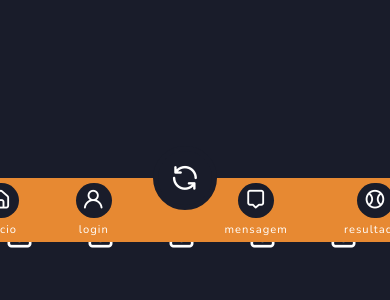
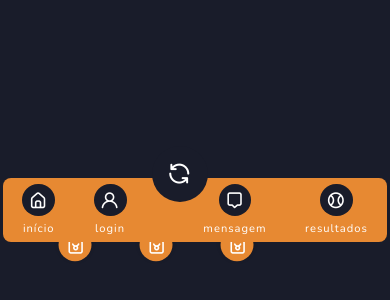
Before and after one commit to dev-marcioreis/football-score, a plain HTML site: page index.html in a window 390 px wide. Shown: the part 602-902 px from the top of the page. After the commit the page ends 844 px from the top, so only its background shows below. Drawn offline with nearby package versions, Linux system fonts and the light colour scheme.

Commit message:
Media query header finalizado

```diff
--- a/index.html
+++ b/index.html
@@ -29,12 +29,8 @@
                     <span class="open"><i class="uil uil-sync"></i></span>
                     <span class="close"><i class="uil uil-times"></i></span>
                 </div>
-                <div class="circle1"></div>
-                <div class="circle2"></div>
                 <div class="circle">
                     <ul class="circle-icon">
-                        <li><a href="#"><i class="uil uil-chat-bubble-user"></i></a></li>
-                        <li><a href="#"><i class="uil uil-chat-bubble-user"></i></a></li>
                         <li><a href="#"><i class="uil uil-chat-bubble-user"></i></a></li>
                         <li><a href="#"><i class="uil uil-chat-bubble-user"></i></a></li>
                         <li><a href="#"><i class="uil uil-chat-bubble-user"></i></a></li>
--- a/partials/_general.scss
+++ b/partials/_general.scss
@@ -6,7 +6,6 @@ html {
 body {
     background: $blue2-color;
     color: $white-color;
-    height: 300rem;
 
     &::-webkit-scrollbar {
         width: .5rem;
--- a/partials/_header.scss
+++ b/partials/_header.scss
@@ -5,6 +5,7 @@
     right: 0;
     align-items: center;
     justify-content: center;
+    transition: $transition;
 
     .header-tab {
         position: relative;
@@ -19,13 +20,12 @@
             top: -2rem;
             align-items: center;
             justify-content: center;
-            width: 4rem;
-            height: 4rem;
-            left: 48%;
+            width: 3.5rem;
+            height: 3.5rem;
+            left: 47%;
             transform: translateX(-50%);
             background: $blue2-color;
             border-radius: 5rem;
-            border: 5px solid $blue2-color;
             cursor: pointer;
             transition: $transition;
             z-index: 1;
@@ -34,7 +34,7 @@
 
                 i {
                     color: $white-color;
-                    font-size: 1.8rem;
+                    font-size: 1.7rem;
                 }
             }
 
@@ -43,26 +43,19 @@
             }
         }
 
-
-        .circle, .circle1, .circle2 {
+        .circle {
             position: absolute;
-            left: 48%;
+            left: 45%;
             transform: translateX(-50%);
-            width: 14rem;
+            width: 25rem;
             height: 5rem;
-            border-bottom-left-radius: 5rem;
-            border-bottom-right-radius: 5rem;
             transform-origin: top center;
             transition: .7s ease-in-out;
-        }
-
-        .circle {
-            position: absolute;
 
             .circle-icon {
                 position: absolute;
-                bottom: .5rem;
-                left: 48%;
+                bottom: -.2rem;
+                left: 47%;
                 transform: translateX(-50%);
                 display: flex;
                 align-items: center;
@@ -71,11 +64,15 @@
 
                 li {
                     transform: rotate(180deg);
+                    padding: .4rem;
+                    border-radius: 5rem;
+                    box-shadow: $shadow;
+                    background: hsl(29, 79%, 55%);
 
                     a {
 
                         i {
-                            font-size: 2rem;
+                            font-size: 1.2rem;
                             color: $white-color;
                         }
                     }
@@ -105,7 +102,7 @@
 
                         i {
                             pointer-events: none;
-                            font-size: 1.4rem;
+                            font-size: 1.2rem;
                             padding: .4rem;
                             background: $blue2-color;
                             border-radius: 5rem;
@@ -139,3 +136,30 @@
         transform: translateX(-50%) rotate(180deg);
     }
 }
+
+
+/*==========Media Query==========*/
+@media (max-width: 1024px) {
+    .header {
+
+        .header-tab {
+            width: 24rem;
+
+            .menu-toggle {
+                left: 46%;
+
+                span {
+
+                    i {
+                        font-size: 1.5rem;
+                    }
+                }
+            }
+
+            .circle {
+                left: 43%;
+            }
+        }
+    }
+
+}
```
Also changed, not shown: css/style.css, 1 other file.
